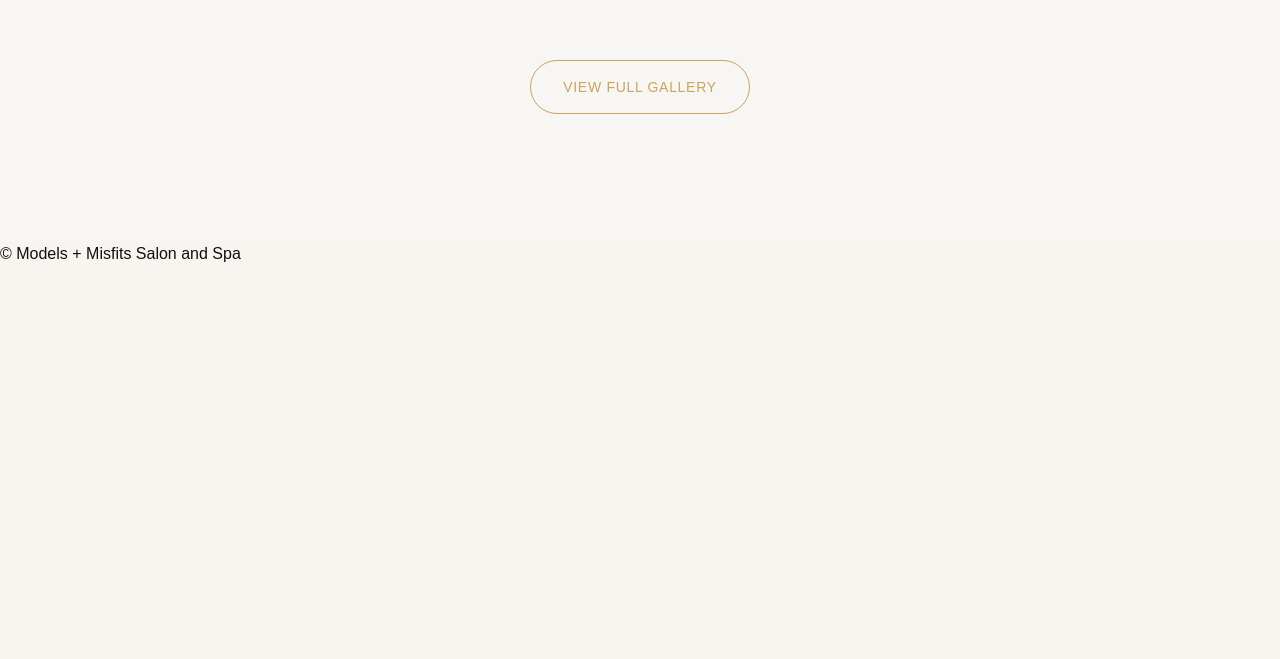
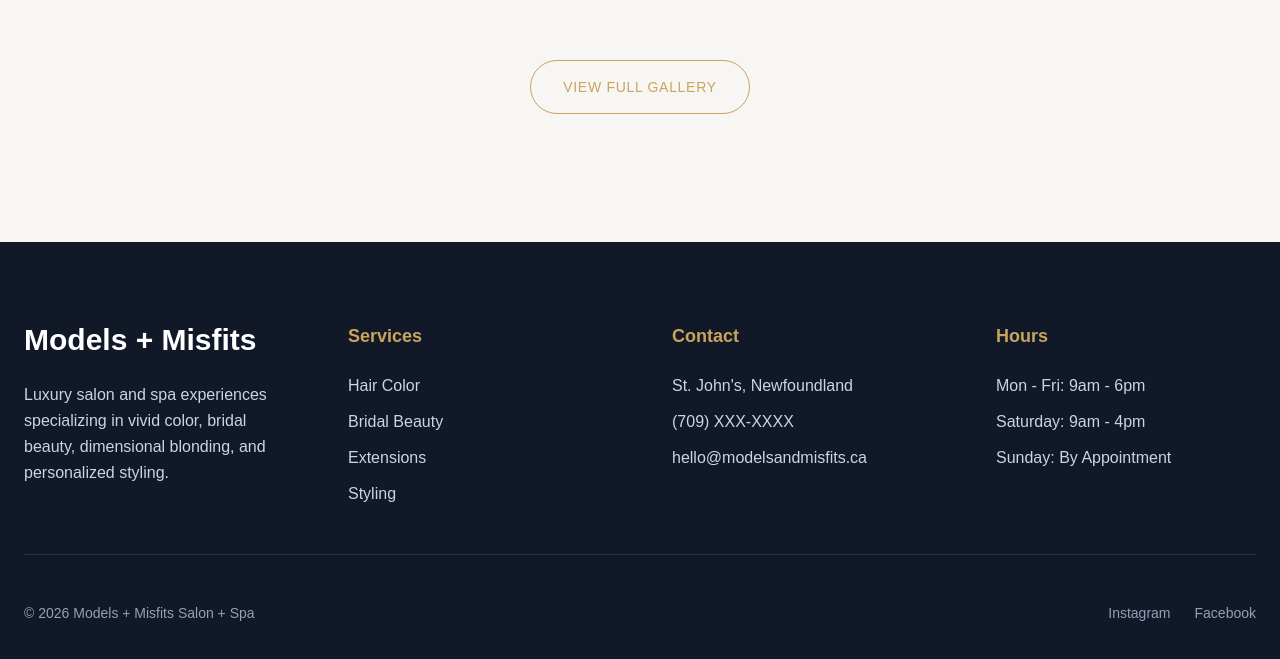
Before and after one commit to leobennett85/models-misfits-website, a Next.js app: page / in a window 1280 px wide. Shown: the part 6431-7090 px from the top of the page. Before the commit the page ends 6697 px from the top, so only its background shows below. Built offline with nearby package versions, Linux system fonts and the light colour scheme.

Commit message:
Create luxury salon footer

```diff
--- a/components/layout/Footer.tsx
+++ b/components/layout/Footer.tsx
@@ -1,9 +1,95 @@
 export default function Footer() {
   return (
-    <footer>
-      <p>
-        © Models + Misfits Salon and Spa
-      </p>
+    <footer className="bg-[#111827] text-white">
+
+      <div className="mx-auto max-w-7xl px-6 py-20">
+
+        <div className="grid gap-16 lg:grid-cols-4">
+
+          {/* Brand */}
+          <div>
+            <h3 className="mb-6 text-3xl font-bold">
+              Models + Misfits
+            </h3>
+
+            <p className="leading-relaxed text-slate-300">
+              Luxury salon and spa experiences specializing in vivid color,
+              bridal beauty, dimensional blonding, and personalized styling.
+            </p>
+          </div>
+
+          {/* Services */}
+          <div>
+            <h4 className="mb-6 text-lg font-semibold text-[#c8a45d]">
+              Services
+            </h4>
+
+            <ul className="space-y-3 text-slate-300">
+              <li>Hair Color</li>
+              <li>Bridal Beauty</li>
+              <li>Extensions</li>
+              <li>Styling</li>
+            </ul>
+          </div>
+
+          {/* Contact */}
+          <div>
+            <h4 className="mb-6 text-lg font-semibold text-[#c8a45d]">
+              Contact
+            </h4>
+
+            <ul className="space-y-3 text-slate-300">
+              <li>St. John's, Newfoundland</li>
+              <li>(709) XXX-XXXX</li>
+              <li>hello@modelsandmisfits.ca</li>
+            </ul>
+          </div>
+
+          {/* Hours */}
+          <div>
+            <h4 className="mb-6 text-lg font-semibold text-[#c8a45d]">
+              Hours
+            </h4>
+
+            <ul className="space-y-3 text-slate-300">
+              <li>Mon - Fri: 9am - 6pm</li>
+              <li>Saturday: 9am - 4pm</li>
+              <li>Sunday: By Appointment</li>
+            </ul>
+          </div>
+
+        </div>
+
+        {/* Divider */}
+        <div className="my-12 h-px bg-white/10" />
+
+        {/* Bottom */}
+        <div className="flex flex-col items-center justify-between gap-4 text-sm text-slate-400 md:flex-row">
+
+          <p>
+            © {new Date().getFullYear()} Models + Misfits Salon + Spa
+          </p>
+
+          <div className="flex gap-6">
+            <a
+              href="#"
+              className="transition hover:text-[#c8a45d]"
+            >
+              Instagram
+            </a>
+
+            <a
+              href="#"
+              className="transition hover:text-[#c8a45d]"
+            >
+              Facebook
+            </a>
+          </div>
+
+        </div>
+
+      </div>
+
     </footer>
   );
 }
```
